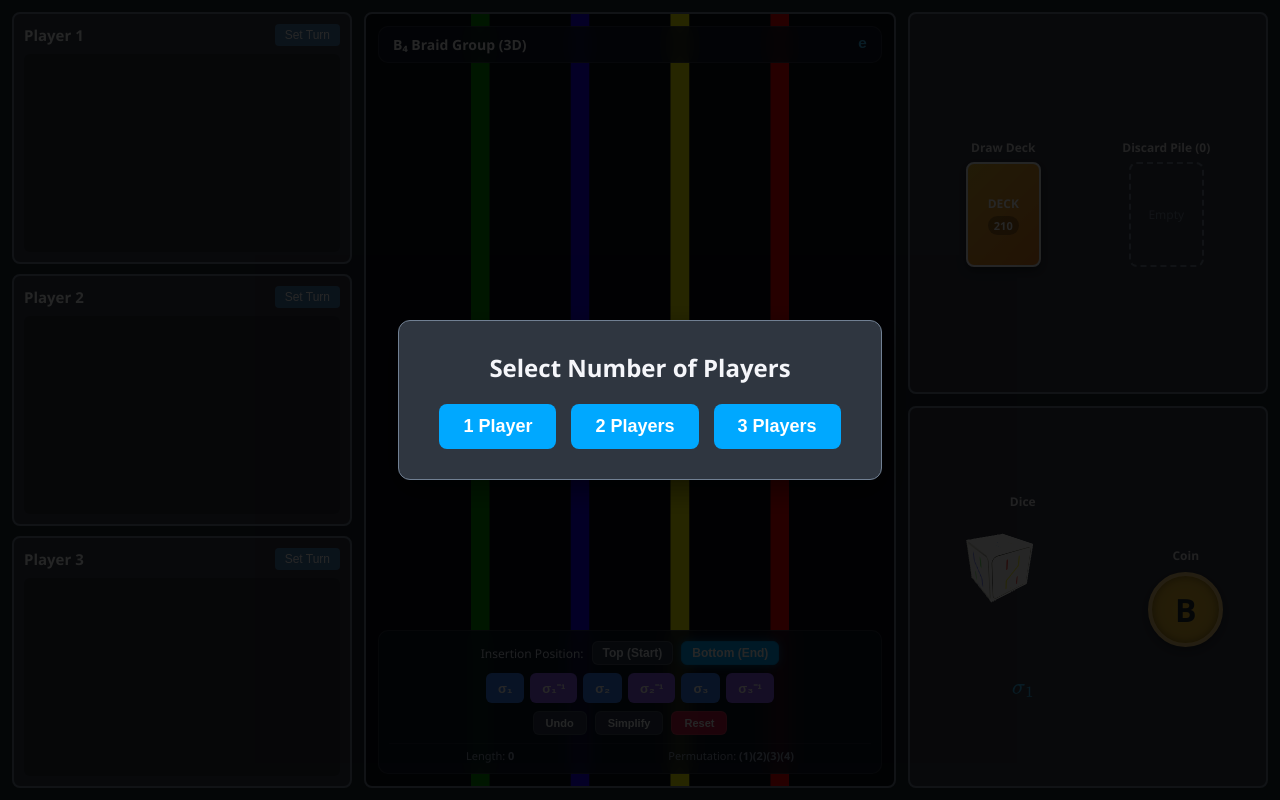
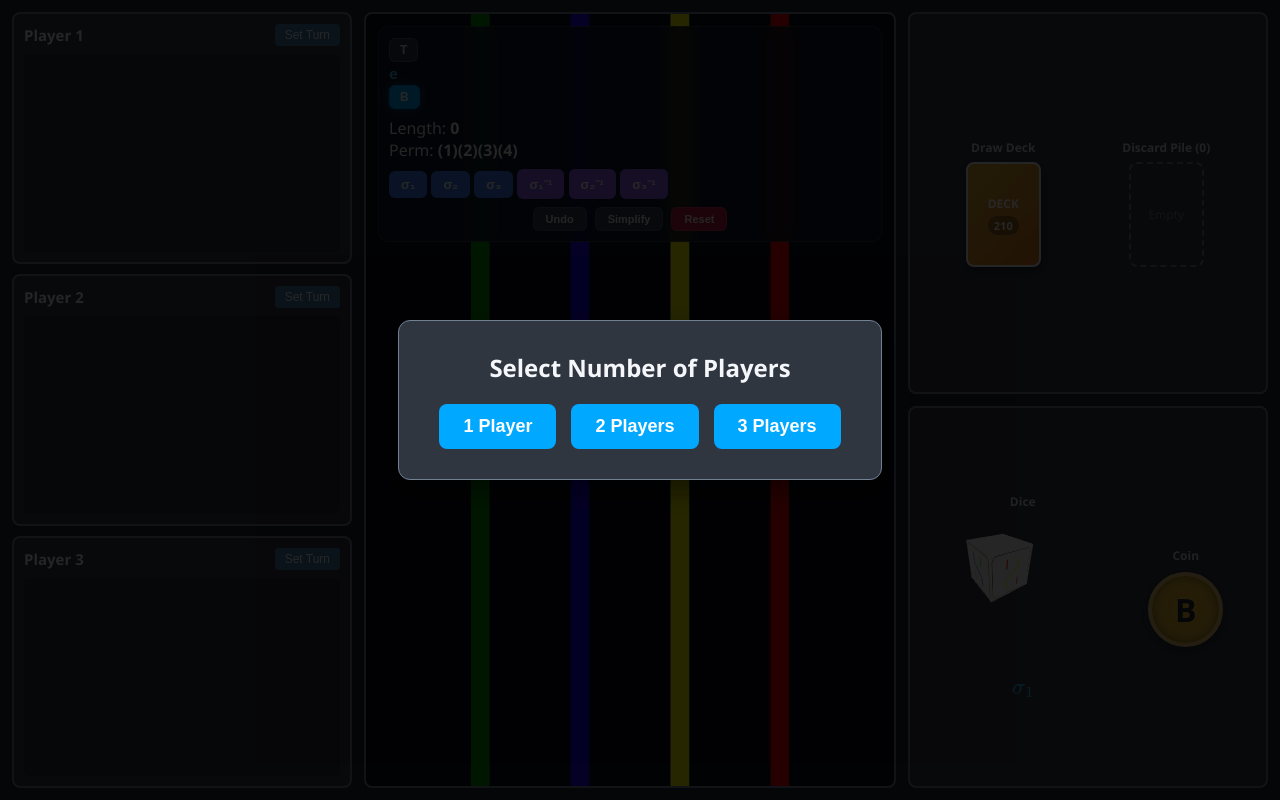
Before and after one commit to GeneralizedAbstractNonsense/BraidGame, a plain HTML site: page index2.html in a window 1280 px wide. Drawn offline with nearby package versions, Linux system fonts and the light colour scheme; animation ran at ten frames a second.

Commit message:
Update index2.html

```diff
--- a/index2.html
+++ b/index2.html
@@ -617,26 +617,34 @@
   <div id="braid-canvas-container"></div>
 
   <div class="braid-ui">
-        <div class="braid-header">
-          <span class="braid-title">B₄ Braid Group (3D)</span>
+    <div class="braid-controls">
+
+
+      <div class="top-row">
+        <button id="pos-top-btn" class="pos-btn" onclick="setInsertPosition('top')" title="Top (Start)">T</button>
+        <div class="braid-word-box">
           <span class="braid-word" id="braidLabel">e</span>
         </div>
-
-        <div class="braid-controls">
-          <div class="pos-selector">
-            <span>Insertion Position:</span>
-            <button id="pos-top-btn" class="pos-btn" onclick="setInsertPosition('top')">Top (Start)</button>
-            <button id="pos-bottom-btn" class="pos-btn active" onclick="setInsertPosition('bottom')">Bottom (End)</button>
+        <button id="pos-bottom-btn" class="pos-btn active" onclick="setInsertPosition('bottom')" title="Bottom (End)">B</button>
       </div>
 
-          <div class="gen-row">
+
+      <div class="info-row">
+        <div class="info-badge">Length: <b id="wordLengthVal">0</b></div>
+        <div class="info-badge">Perm: <b id="permutationVal">(1)(2)(3)(4)</b></div>
+      </div>
+
+
+      <div class="gen-grid">
         <button class="braid-gen-btn" onclick="addGenerator(1, 1)">σ₁</button>
+        <button class="braid-gen-btn" onclick="addGenerator(2, 1)">σ₂</button>
+        <button class="braid-gen-btn" onclick="addGenerator(3, 1)">σ₃</button>
+
         <button class="braid-gen-btn inv" onclick="addGenerator(1, -1)">σ₁⁻¹</button>
-            <button class="braid-gen-btn" onclick="addGenerator(2, 1)">σ₂</button>
         <button class="braid-gen-btn inv" onclick="addGenerator(2, -1)">σ₂⁻¹</button>
-            <button class="braid-gen-btn" onclick="addGenerator(3, 1)">σ₃</button>
         <button class="braid-gen-btn inv" onclick="addGenerator(3, -1)">σ₃⁻¹</button>
       </div>
+
 
       <div class="action-row">
         <button class="braid-act-btn" onclick="undoGenerator()">Undo</button>
@@ -644,10 +652,6 @@
         <button class="braid-act-btn danger" onclick="resetBraid()">Reset</button>
       </div>
 
-          <div class="braid-info">
-            <span>Length: <b id="wordLengthVal">0</b></span>
-            <span>Permutation: <b id="permutationVal">(1)(2)(3)(4)</b></span>
-          </div>
     </div>
   </div>
 </div>
```
Lines whose indentation alone changed are shown as unchanged.
